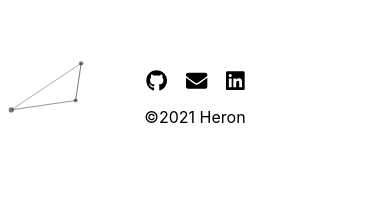
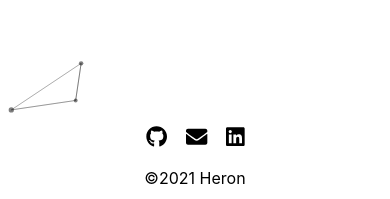
Before and after one commit to szHeron/Portfolio, a Next.js app: page /about in a window 390 px wide. Shown: the part 642-841 px from the top of the page. Built offline with nearby package versions, Linux system fonts and the light colour scheme.

Commit message:
responsive bug fixed

```diff
--- a/components/copy.js
+++ b/components/copy.js
@@ -9,12 +9,9 @@ const Footer = styled.footer`
     justify-content: center;
     height: 50px;
     position: absolute;
-    bottom: 5px;
+    bottom: 10px;
+    width: 50%;
     z-index: 1;
-
-    p{
-        margin-bottom: 2px;
-    }
 `
 
 export default function Copy(props){
--- a/pages/about.js
+++ b/pages/about.js
@@ -7,14 +7,6 @@ const Content = styled.div`
     p{
         text-align: start;
         margin: 20px;
-    }
-
-    @media (min-width: 768px){
-        margin-bottom: 150px;
-    }
-
-    @media (min-width: 1280px){
-        margin-bottom: 385px;
     }
 `
 
@@ -31,8 +23,8 @@ export default function About(){
                 </p>
                 <h2>Habilidades</h2>
                 <Carousel/>
+                <Copy style={{left: '25%', right: '75%'}}/>
             </Content>
-            <Copy style={{position: 'relative', marginTop: 50}}/>
         </>
     );
 };
```
